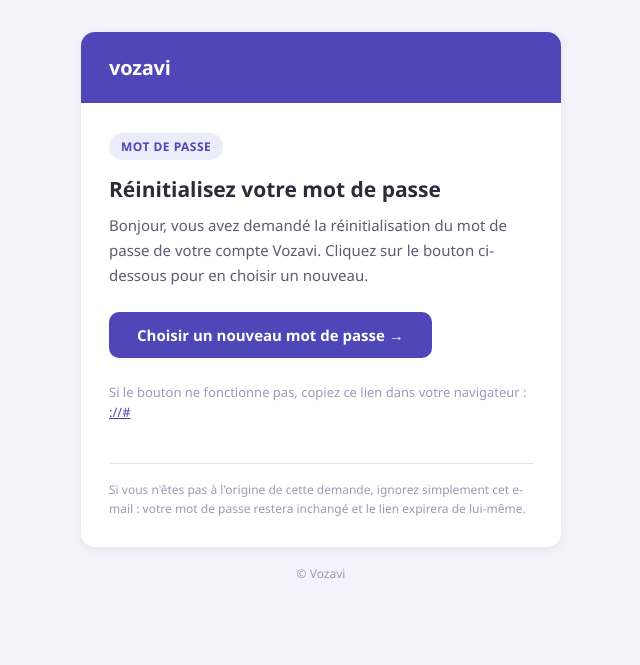
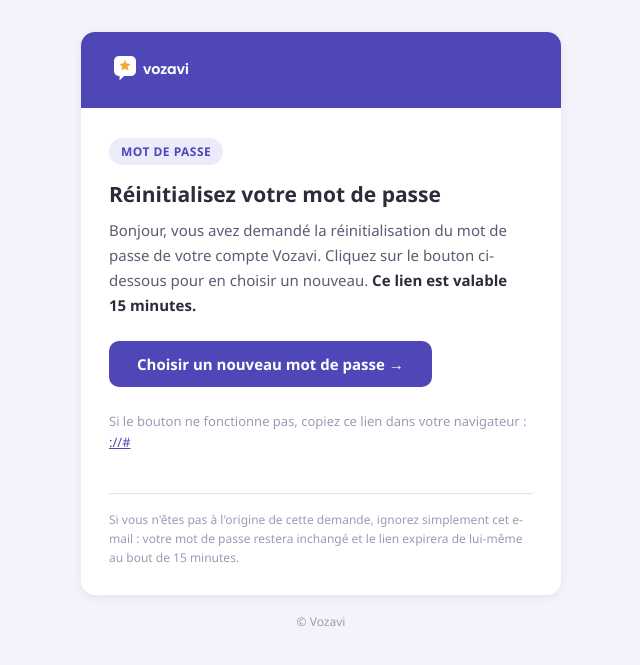
Before and after one commit to Zizou897/linkProject, a Django app: template core/src/templates/account/password_reset_email_html.html in a window 1280 px wide. Shown: the top 665 px of the page, without its empty margins (319-959 px from the left). Run offline with Django 5.2, Linux system fonts and the light colour scheme; the template is opened without the code that fills it, so the values that code supplies are empty; parts of the project's set-up code (start-up, migrations or seed data) failed here and were passed over.

Commit message:
Mot de passe oublié : lien valable 15 min + logo dans l'e-mail
- PASSWORD_RESET_TIMEOUT = 900 s (défaut Django : 3 jours)
- Durée mentionnée dans les deux versions de l'e-mail (texte et HTML)
- En-tête HTML : logo Vozavi en PNG transparent (logo-email.png, rendu
  depuis vozavi-logo-inverse.svg — les clients mail n'affichent pas le SVG),
  chargé en URL absolue
- Vérifié : rendu des templates OK, token valide à t+14 min et rejeté à
  t+16 min, tests PasswordResetTests OK

Co-Authored-By: Claude Fable 5 <noreply@anthropic.com>

```diff
--- a/core/src/core/settings.py
+++ b/core/src/core/settings.py
@@ -195,6 +195,11 @@ DEFAULT_FROM_EMAIL = config('DEFAULT_FROM_EMAIL',
                             default='Vozavi <contact.vozavi@gmail.com>')
 SERVER_EMAIL = DEFAULT_FROM_EMAIL
 
+# Lien de réinitialisation de mot de passe : 15 minutes.
+# La durée est mentionnée dans l'e-mail (templates account/password_reset_email*) —
+# garder les deux synchronisés.
+PASSWORD_RESET_TIMEOUT = 15 * 60
+
 
 if not DEBUG:
     # Derrière nginx (proxy TLS) : Gunicorn parle HTTP, nginx ajoute
--- a/core/src/templates/account/password_reset_email.html
+++ b/core/src/templates/account/password_reset_email.html
@@ -3,11 +3,11 @@ Bonjour,
 
 Vous avez demandé la réinitialisation du mot de passe de votre compte Vozavi.
 
-Cliquez sur le lien ci-dessous pour choisir un nouveau mot de passe :
+Cliquez sur le lien ci-dessous pour choisir un nouveau mot de passe (valable 15 minutes) :
 
 {{ protocol }}://{{ domain }}{% url 'password_reset_confirm' uidb64=uid token=token %}
 
-Si vous n'êtes pas à l'origine de cette demande, ignorez simplement cet e-mail : votre mot de passe restera inchangé.
+Si vous n'êtes pas à l'origine de cette demande, ignorez simplement cet e-mail : votre mot de passe restera inchangé et le lien expirera de lui-même au bout de 15 minutes.
 
 À bientôt,
 L'équipe Vozavi
--- a/core/src/templates/account/password_reset_email_html.html
+++ b/core/src/templates/account/password_reset_email_html.html
@@ -1,4 +1,4 @@
-<!DOCTYPE html>
+{% load static %}<!DOCTYPE html>
 <html lang="fr">
 <head>
 <meta charset="UTF-8">
@@ -14,7 +14,8 @@
           <!-- En-tête -->
           <tr>
             <td style="background:#4F46B8;padding:22px 28px;">
-              <span style="font-family:'Poppins','Segoe UI',Arial,sans-serif;font-size:20px;font-weight:600;color:#ffffff;letter-spacing:-.01em;">vozavi</span>
+              <img src="{{ protocol }}://{{ domain }}{% static 'app/assets/img/logo-email.png' %}" width="110" height="32" alt="Vozavi"
+                   style="display:block;border:0;outline:none;">
             </td>
           </tr>
 
@@ -30,6 +31,7 @@
               <p style="margin:0 0 24px;font-size:15px;color:#5C5C72;line-height:1.65;">
                 Bonjour, vous avez demandé la réinitialisation du mot de passe de votre compte Vozavi.
                 Cliquez sur le bouton ci-dessous pour en choisir un nouveau.
+                <strong style="color:#2C2C3A;">Ce lien est valable 15&nbsp;minutes.</strong>
               </p>
 
               <!-- CTA -->
@@ -56,7 +58,7 @@
               <hr style="border:none;border-top:1px solid #E2E1F0;margin:0 0 16px;">
               <p style="margin:0;font-size:12px;color:#9B9BB5;line-height:1.6;">
                 Si vous n'êtes pas à l'origine de cette demande, ignorez simplement cet e-mail&nbsp;:
-                votre mot de passe restera inchangé et le lien expirera de lui-même.
+                votre mot de passe restera inchangé et le lien expirera de lui-même au bout de 15&nbsp;minutes.
               </p>
             </td>
           </tr>
```
Also changed, not shown: core/src/static/app/assets/img/logo-email.png (added).
